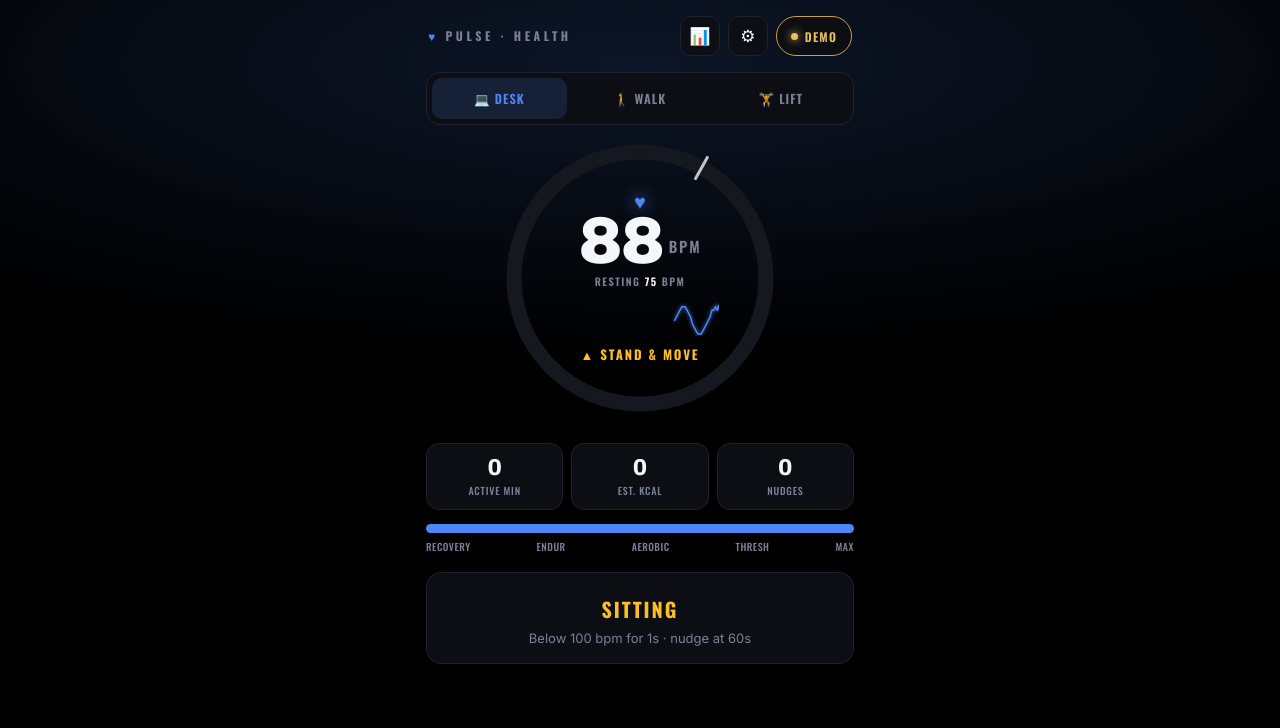
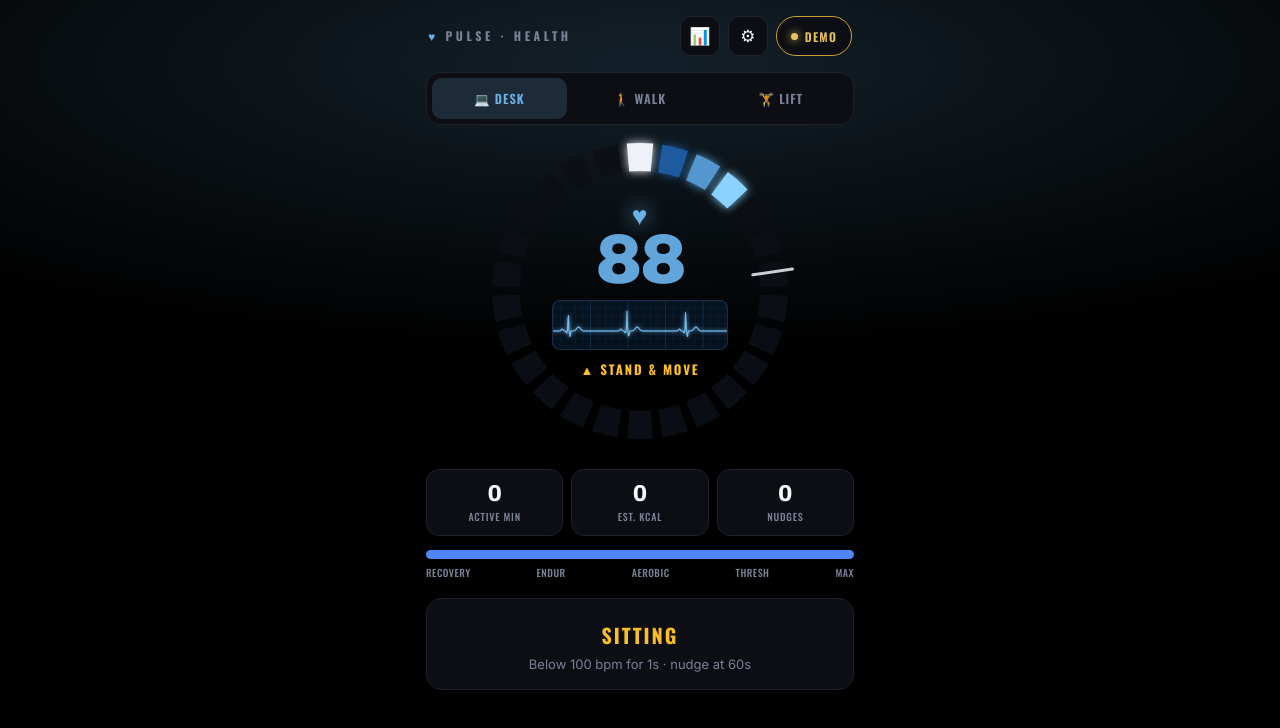
Before and after one commit to LeverageFX/Health_App, a plain HTML site: page index.html in a window 1280 px wide. Both pictures are taken after a click on the button "CONNECT". Drawn offline with nearby package versions, Linux system fonts and the light colour scheme.

Commit message:
Add files via upload

```diff
--- a/index.html
+++ b/index.html
@@ -42,23 +42,19 @@
   .tab.on{background:var(--accent-soft); color:var(--accent);}
 
   /* ring */
-  .ringbox{position:relative; width:290px; height:290px; margin:8px auto 0;}
-  .ringbox svg{position:absolute; inset:0;}
-  #track{stroke:#15181F;}
-  #prog{stroke:var(--accent); filter:drop-shadow(0 0 8px var(--accent)); transition:stroke .55s, stroke-dashoffset .5s cubic-bezier(.2,.7,.3,1), filter .55s;}
-  #floorTick{stroke:#EEF1F7; opacity:.8;}
-  #alertRing{stroke:#FBBF24; opacity:0;}
+  .ringbox{position:relative; width:316px; height:316px; margin:8px auto 0;}
+  .ringbox svg, .ringbox .center{position:absolute; inset:0;}
+  #alertRing{stroke:#FBBF24; opacity:0; fill:none;}
+  #floorTick{stroke:#EEF1F7; opacity:.85;}
   body.alarm #alertRing{animation:flash .7s ease-in-out infinite;}
   @keyframes flash{0%,100%{opacity:0;} 50%{opacity:.9;}}
-  .center{position:absolute; inset:0; display:flex; flex-direction:column; align-items:center; justify-content:center;}
-  .heart{font-size:20px; line-height:1; color:var(--accent); filter:drop-shadow(0 0 8px var(--accent)); transition:color .55s,filter .55s; animation:beat 1s ease-in-out infinite;}
+  .center{display:flex; flex-direction:column; align-items:center; justify-content:center;}
+  .heart{font-size:26px; line-height:1; color:var(--accent); filter:drop-shadow(0 0 10px var(--accent)); transition:color .55s,filter .55s; animation:beat 1s ease-in-out infinite; margin-bottom:2px;}
   @keyframes beat{0%,100%{transform:scale(1);} 16%{transform:scale(1.32);} 30%{transform:scale(1);} 44%{transform:scale(1.14);}}
-  .num{font-family:'Archivo'; font-weight:900; font-variant-numeric:tabular-nums; font-size:66px; line-height:.84; letter-spacing:-.03em; margin-top:2px;}
-  .num .bpmlab{font-family:'Oswald'; font-weight:600; font-size:15px; letter-spacing:.12em; color:var(--muted); margin-left:6px; vertical-align:middle;}
-  .rest-line{font-family:'Oswald'; font-weight:600; letter-spacing:.14em; text-transform:uppercase; font-size:10.5px; color:var(--muted); margin-top:3px;}
-  .rest-line b{color:var(--text); font-weight:700;}
-  #trace{display:block; width:158px; height:40px; margin:7px auto 0;}
-  .zone{font-family:'Oswald'; font-weight:700; letter-spacing:.14em; text-transform:uppercase; font-size:13px; color:var(--accent); margin-top:8px; transition:color .55s; min-height:16px; text-align:center; padding:0 12px;}
+  .num{font-family:'Archivo'; font-weight:900; font-variant-numeric:tabular-nums; font-size:70px; line-height:.84; letter-spacing:-.03em; color:var(--accent); transition:color .5s;}
+  .ecgwrap{margin-top:11px; width:176px; height:50px; border-radius:8px; background:rgba(13,38,66,.45); border:1px solid rgba(60,120,190,.28); overflow:hidden;}
+  .ecgwrap canvas{display:block; width:176px; height:50px;}
+  .zone{font-family:'Oswald'; font-weight:700; letter-spacing:.14em; text-transform:uppercase; font-size:13px; color:var(--accent); margin-top:9px; transition:color .55s; min-height:16px; text-align:center; padding:0 12px;}
   .zone .pct{color:var(--muted); font-weight:500; margin-left:6px;}
   .zone.warn{color:#FBBF24;}
 
@@ -129,24 +125,25 @@
     </div>
   </div>
 
+  <!-- ============ DO NOT REMOVE: MODE TABS (Desk / Walk / Lift) — core app feature ============ -->
   <div class="tabs">
     <div class="tab on" data-mode="desk">&#128187; Desk</div>
     <div class="tab" data-mode="walk">&#128694; Walk</div>
     <div class="tab" data-mode="lift">&#127947; Lift</div>
   </div>
+  <!-- ============ END MODE TABS ============ -->
 
   <div class="ringbox">
-    <svg width="290" height="290" viewBox="0 0 290 290">
-      <circle id="track" cx="145" cy="145" r="126" fill="none" stroke-width="15"/>
-      <circle id="prog" cx="145" cy="145" r="126" fill="none" stroke-width="15" stroke-linecap="round" stroke-dasharray="791.7" stroke-dashoffset="791.7" transform="rotate(-90 145 145)"/>
-      <circle id="alertRing" cx="145" cy="145" r="126" fill="none" stroke-width="3"/>
-      <line id="floorTick" x1="145" y1="19" x2="145" y2="42" stroke-width="3" stroke-linecap="round"/>
+    <svg width="316" height="316" viewBox="0 0 316 316">
+      <g id="segs"></g>
+      <circle id="alertRing" cx="158" cy="158" r="150" stroke-width="3"/>
+      <line id="floorTick" x1="158" y1="6" x2="158" y2="26" stroke-width="3" stroke-linecap="round"/>
     </svg>
     <div class="center">
       <div class="heart" id="heart" style="animation-play-state:paused">&hearts;</div>
-      <div class="num" id="num"><span id="numv">&mdash;</span><span class="bpmlab">BPM</span></div>
-      <div class="rest-line" id="restLine">resting <b>75</b> bpm</div>
-      <canvas id="trace" width="316" height="80"></canvas>
+      <div class="num" id="numv">&mdash;</div>
+      <div class="ecgwrap"><canvas id="ecg" width="352" height="100"></canvas></div>
+      <!-- DO NOT REMOVE: #zone is the live ZONE label AND the alert message channel (Stand & move / Keep moving) -->
       <div class="zone" id="zone">Connect your OH1</div>
     </div>
   </div>
@@ -200,14 +197,18 @@ const WORKOUTS = {
   "Leg Day":[{name:"Back Squat",sets:4,reps:"5-8",weight:185,rest:180},{name:"Romanian Deadlift",sets:3,reps:"8-10",weight:155,rest:120},{name:"Leg Press",sets:3,reps:"10-12",weight:270,rest:90},{name:"Leg Curl",sets:3,reps:"12-15",weight:80,rest:60},{name:"Calf Raise",sets:4,reps:"12-15",weight:120,rest:45}],
 };
 const ZONES=[{name:"Recovery",min:0,color:"#4F86F7"},{name:"Endurance",min:.6,color:"#2DD4BF"},{name:"Aerobic",min:.7,color:"#34D399"},{name:"Threshold",min:.8,color:"#FBBF24"},{name:"Max",min:.9,color:"#FB3B5C"}];
-const C=791.7, $=s=>document.querySelector(s), $$=s=>document.querySelectorAll(s);
+/* per-zone depth gradient [dark->bright] for the segmented ring blocks */
+const GRAD=[['#1E5B9E','#8AD2FF'],['#0E7A66','#62EDCB'],['#2C7A1E','#9BE86A'],['#9A6510','#FFCF5E'],['#9A2740','#FF7088']];
+/* ring geometry: N wide curved blocks, white top anchor (block 0 = resting baseline) */
+const RN=26, RCX=158, RCY=158, RRI=120, RRO=148, RGAP=1.8;
+const $=s=>document.querySelector(s), $$=s=>document.querySelectorAll(s);
 
 const S={ maxHR:185, restingHR:75, moveFloor:100, restFloor:110, nudgeDelay:60, weightLb:175, age:40, sex:'male', alert:'both', voiceURI:null };
 const st={ bpm:null, mode:'desk', src:null, btChar:null, demo:0, demoT:88,
   zoneSec:[0,0,0,0,0,0], activeSec:0, kcal:0, nudges:0, belowSince:null,
   workout:"Push Day", logged:{}, rest:{active:false,end:0,raf:0,spokeLow:false}, walkTarget:2, lastZi:-1, lastRedline:0, day:null };
 
-/* ---------- persistence (localStorage, on-device) ---------- */
+/* ===== DO NOT REMOVE: PERSISTENCE — settings + daily history saved on-device (localStorage) ===== */
 const data={ days:{} };
 function dateKey(d){d=d||new Date();return d.getFullYear()+'-'+String(d.getMonth()+1).padStart(2,'0')+'-'+String(d.getDate()).padStart(2,'0');}
 function saveSettings(){ try{ localStorage.setItem('pulse.settings', JSON.stringify(S)); }catch(e){} }
@@ -225,12 +226,31 @@ loadAll();
 
 /* ---------- helpers ---------- */
 function zoneFor(v){const f=v/S.maxHR;let z=ZONES[0];for(const zz of ZONES)if(f>=zz.min)z=zz;return{z,f,i:ZONES.indexOf(z)};}
-function frac(v){return Math.max(0,Math.min(1,(v/S.maxHR-.5)/.5));}
-function setAccent(c){document.documentElement.style.setProperty('--accent',c);const r=parseInt(c.slice(1,3),16),g=parseInt(c.slice(3,5),16),b=parseInt(c.slice(5,7),16);document.documentElement.style.setProperty('--accent-soft',`rgba(${r},${g},${b},.16)`);}
-function tickPos(v){const a=(-90+frac(v)*360)*Math.PI/180;return{x1:145+114*Math.cos(a),y1:145+114*Math.sin(a),x2:145+138*Math.cos(a),y2:145+138*Math.sin(a)};}
+/* fill runs from resting (top white block) to max HR around the ring */
+function frac(v){return Math.max(0,Math.min(1,(v-S.restingHR)/(S.maxHR-S.restingHR)));}
+function lerpHex(a,b,t){const A=[1,3,5].map(i=>parseInt(a.substr(i,2),16)),B=[1,3,5].map(i=>parseInt(b.substr(i,2),16));return '#'+A.map((v,k)=>Math.round(v+(B[k]-v)*t).toString(16).padStart(2,'0')).join('');}
+function setAccent(c){document.documentElement.style.setProperty('--accent',c);const r=parseInt(c.slice(1,3),16),g=parseInt(c.slice(3,5),16),b=parseInt(c.slice(5,7),16);document.documentElement.style.setProperty('--accent-soft',`rgba(${r},${g},${b},.18)`);}
+function rpol(r,deg){const a=deg*Math.PI/180;return [RCX+r*Math.cos(a), RCY+r*Math.sin(a)];}
+function rsector(a1,a2){const [ox1,oy1]=rpol(RRO,a1),[ox2,oy2]=rpol(RRO,a2),[ix2,iy2]=rpol(RRI,a2),[ix1,iy1]=rpol(RRI,a1);
+  return `M${ox1.toFixed(1)} ${oy1.toFixed(1)} A${RRO} ${RRO} 0 0 1 ${ox2.toFixed(1)} ${oy2.toFixed(1)} L${ix2.toFixed(1)} ${iy2.toFixed(1)} A${RRI} ${RRI} 0 0 0 ${ix1.toFixed(1)} ${iy1.toFixed(1)} Z`;}
+function drawSegs(){
+  const zi=zoneFor(st.bpm==null?S.restingHR:st.bpm).i, [dk,lt]=GRAD[zi], step=360/RN, half=step/2;
+  const active = st.bpm==null?0:Math.round(frac(st.bpm)*(RN-1));
+  let s='';
+  for(let i=0;i<RN;i++){
+    const c=-90+i*step, d=rsector(c-half+RGAP, c+half-RGAP);
+    let fill, glow='', op=1;
+    if(i===0){ fill='#EEF2F8'; glow='filter:drop-shadow(0 0 5px #EEF2F8);'; }          // white top = resting anchor
+    else if(i<=active){ const t=active>1?(i-1)/(active-1):1; fill=lerpHex(dk,lt,t); glow=`filter:drop-shadow(0 0 5px ${fill});`; }
+    else { fill='#0C0F16'; op=.92; }                                                    // dark unlit side
+    s+=`<path d="${d}" fill="${fill}" style="${glow}" opacity="${op}"/>`;
+  }
+  $('#segs').innerHTML=s;
+}
+function tickPos(v){const a=(-90+frac(v)*360)*Math.PI/180;return{x1:RCX+(RRI-6)*Math.cos(a),y1:RCY+(RRI-6)*Math.sin(a),x2:RCX+(RRO+6)*Math.cos(a),y2:RCY+(RRO+6)*Math.sin(a)};}
 function fmtMin(sec){return Math.floor(sec/60);}
 
-/* ---------- floor state per mode ---------- */
+/* ===== DO NOT REMOVE: FLOOR + ALERT LOGIC per mode (Desk nudge / Walk pace / Lift rest) ===== */
 function floorState(){
   if(st.bpm==null) return {floor:S.moveFloor, level:'ok', msg:''};
   if(st.mode==='lift'){
@@ -252,16 +272,17 @@ function floorState(){
   return {floor:f, level:'ok', msg:''};
 }
 
-/* ---------- render ring ---------- */
+/* ---------- render ring (segmented gradient blocks + white top anchor) ---------- */
 function renderRing(){
   const heart=$('#heart'), numv=$('#numv'), zEl=$('#zone');
-  $('#restLine').innerHTML='resting <b>'+S.restingHR+'</b> bpm';
+  drawSegs();
   if(st.bpm==null){
-    numv.textContent='—'; zEl.textContent='Connect your OH1'; zEl.classList.remove('warn');
-    heart.style.animationPlayState='paused'; document.body.classList.remove('alarm'); drawTrace(); return;
+    numv.textContent='—'; numv.style.color=''; zEl.textContent='Connect your OH1'; zEl.classList.remove('warn');
+    heart.style.animationPlayState='paused'; document.body.classList.remove('alarm'); return;
   }
-  const {z,f}=zoneFor(st.bpm); setAccent(z.color);
-  $('#prog').setAttribute('stroke-dashoffset',(C*(1-frac(st.bpm))).toFixed(1));
+  const {z,f,i}=zoneFor(st.bpm); const [dk,lt]=GRAD[i];
+  setAccent(lerpHex(dk,lt,.72));
+  numv.style.color=lerpHex(dk,lt,.62);
   numv.textContent=Math.round(st.bpm);
   heart.style.animationPlayState='running'; heart.style.animationDuration=(60/Math.max(45,Math.min(200,st.bpm)))+'s';
   const t=tickPos(floorState().floor), fl=$('#floorTick');
@@ -270,24 +291,31 @@ function renderRing(){
   document.body.classList.toggle('alarm', fs.level==='alarm');
   if(fs.level==='alarm'||fs.level==='soft'){ zEl.classList.add('warn'); zEl.innerHTML=fs.msg; }
   else { zEl.classList.remove('warn'); zEl.innerHTML=z.name+'<span class="pct">'+Math.round(f*100)+'% max</span>'; }
-  drawTrace();
 }
 
-/* ---------- live HR trace (real recent BPM) ---------- */
-const trace=[], TRACE_MAX=90;
-function drawTrace(){
-  const cv=$('#trace'); if(!cv)return; const ctx=cv.getContext('2d'); const W=cv.width,H=cv.height;
-  ctx.clearRect(0,0,W,H);
-  if(trace.length<2)return;
-  const lo=Math.min.apply(null,trace), hi=Math.max.apply(null,trace), rng=Math.max(10,hi-lo);
-  const col=(getComputedStyle(document.documentElement).getPropertyValue('--accent')||'#4F86F7').trim();
-  const step=W/(TRACE_MAX-1), L=trace.length;
-  const pts=trace.map((v,i)=>[ W-(L-1-i)*step, H-4-((v-lo)/rng)*(H-12) ]);
-  ctx.beginPath(); ctx.moveTo(pts[0][0],pts[0][1]);
-  for(let i=1;i<pts.length;i++){const a=pts[i-1],b=pts[i],mx=(a[0]+b[0])/2;ctx.quadraticCurveTo(a[0],a[1],mx,(a[1]+b[1])/2);ctx.quadraticCurveTo(mx,(a[1]+b[1])/2,b[0],b[1]);}
-  ctx.lineJoin='round'; ctx.lineCap='round'; ctx.strokeStyle=col; ctx.lineWidth=3; ctx.shadowColor=col; ctx.shadowBlur=9; ctx.stroke();
-  const e=pts[pts.length-1]; ctx.beginPath(); ctx.fillStyle=col; ctx.shadowBlur=12; ctx.arc(e[0],e[1],3.5,0,7); ctx.fill();
+/* ---------- ECG: blue grid + spiky PQRST trace, scrolls at your real BPM ---------- */
+const _ecg=$('#ecg'), _ectx=_ecg?_ecg.getContext('2d'):null, _EW=_ecg?_ecg.width:0, _EH=_ecg?_ecg.height:0;
+let _ephase=0,_elast=0;
+function ecgVal(p){let y=0;
+  y+=0.10*Math.exp(-Math.pow((p-0.18)/0.022,2)); y-=0.10*Math.exp(-Math.pow((p-0.255)/0.010,2));
+  y+=1.00*Math.exp(-Math.pow((p-0.285)/0.007,2)); y-=0.28*Math.exp(-Math.pow((p-0.315)/0.010,2));
+  y+=0.20*Math.exp(-Math.pow((p-0.46)/0.045,2)); return y;}
+function drawECG(){
+  if(!_ectx)return; const W=_EW,H=_EH;
+  _ectx.clearRect(0,0,W,H);
+  _ectx.lineWidth=1; _ectx.strokeStyle='rgba(60,120,190,0.16)';
+  for(let x=0;x<=W;x+=15){_ectx.beginPath();_ectx.moveTo(x,0);_ectx.lineTo(x,H);_ectx.stroke();}
+  for(let y=0;y<=H;y+=15){_ectx.beginPath();_ectx.moveTo(0,y);_ectx.lineTo(W,y);_ectx.stroke();}
+  _ectx.strokeStyle='rgba(70,140,215,0.30)';
+  for(let x=0;x<=W;x+=75){_ectx.beginPath();_ectx.moveTo(x,0);_ectx.lineTo(x,H);_ectx.stroke();}
+  if(st.bpm==null)return;
+  const {i}=zoneFor(st.bpm),[dk,lt]=GRAD[i],col=lerpHex(dk,lt,.82), ppb=W/3.0, base=H*0.60, amp=H*0.40;
+  _ectx.beginPath();
+  for(let x=0;x<W;x++){ const bb=(W-1-x)/ppb; const p=((_ephase-bb)%1+1)%1; const y=base-ecgVal(p)*amp; if(x===0)_ectx.moveTo(x,y); else _ectx.lineTo(x,y); }
+  _ectx.strokeStyle=col; _ectx.lineWidth=2.3; _ectx.lineJoin='round'; _ectx.lineCap='round'; _ectx.shadowColor=col; _ectx.shadowBlur=8; _ectx.stroke(); _ectx.shadowBlur=0;
 }
+function ecgLoop(ts){ const dt=_elast?(ts-_elast)/1000:0; _elast=ts; const rate=st.bpm?st.bpm/60:0; _ephase=(_ephase+dt*rate)%1; drawECG(); requestAnimationFrame(ecgLoop); }
+requestAnimationFrame(ecgLoop);
 
 /* ---------- render stats ---------- */
 function renderStats(){
@@ -345,7 +373,7 @@ function startRest(sec){
   loop(); renderPanel();
 }
 
-/* ---------- alerts (beep + iPhone built-in voice) ---------- */
+/* ===== DO NOT REMOVE: ALERTS — beep + iPhone built-in voice (desk nudge, redline, rest sag) ===== */
 let actx, voices=[], primed=false;
 function beep(n=2){ try{ actx=actx||new (window.AudioContext||window.webkitAudioContext)(); if(actx.state==='suspended')actx.resume(); let t=actx.currentTime;
   for(let i=0;i<n;i++){const o=actx.createOscillator(),g=actx.createGain();o.type='sine';o.frequency.value=880;o.connect(g);g.connect(actx.destination);g.gain.setValueAtTime(.0008,t);g.gain.exponentialRampToValueAtTime(.4,t+.02);g.gain.exponentialRampToValueAtTime(.0008,t+.2);o.start(t);o.stop(t+.22);t+=.3;} }catch(e){} }
@@ -357,14 +385,13 @@ if('speechSynthesis'in window){ loadVoices(); speechSynthesis.onvoiceschanged=lo
 const DESK_PHRASES=["Time to stand up and move.","Let's get moving — stand up and walk.","Heart rate's low. Stand and walk it up."];
 function fireNudge(){ st.nudges++; alertOut(DESK_PHRASES[Math.floor(Math.random()*DESK_PHRASES.length)],3); if(navigator.vibrate)navigator.vibrate([220,120,220,120,220]); document.body.classList.add('nudge'); setTimeout(()=>document.body.classList.remove('nudge'),2200); renderStats(); }
 
-/* ---------- 1s loop ---------- */
+/* ===== DO NOT REMOVE: 1s LOOP — stats, daily rollover, Desk nudge, redline + rest-sag voice ===== */
 function kcalMin(hr){const w=S.weightLb/2.2046,a=S.age;let v=S.sex==='male'?(-55.0969+.6309*hr+.1988*w+.2017*a)/4.184:(-20.4022+.4472*hr-.1263*w+.074*a)/4.184;return Math.max(0,v);}
 setInterval(()=>{
   if(st.bpm==null)return;
   const tk=dateKey();
   if(tk!==st.day){ flush(); st.day=tk; st.activeSec=0; st.kcal=0; st.nudges=0; st.zoneSec=[0,0,0,0,0,0]; st.logged={}; }
   st.zoneSec[zoneFor(st.bpm).i]++; st.kcal+=kcalMin(st.bpm)/60;
-  trace.push(st.bpm); if(trace.length>TRACE_MAX)trace.shift();
   if(st.bpm>=S.moveFloor)st.activeSec++;
   if(st.mode==='desk'){
     if(st.bpm<S.moveFloor){ if(st.belowSince==null)st.belowSince=Date.now(); if(Date.now()-st.belowSince>=S.nudgeDelay*1000){fireNudge();st.belowSince=Date.now();} }
@@ -393,8 +420,8 @@ async function connect(){
   }catch(err){ if(err&&err.name==='NotFoundError')return; }}
   startDemo();
 }
-function disconnect(){ if(st.btChar){try{st.btChar.stopNotifications();}catch(e){}st.btChar=null;} if(st.demo){clearInterval(st.demo);st.demo=0;} st.bpm=null; trace.length=0; setConn(null); render(); }
-function startDemo(){ setConn('demo'); st.bpm=85; trace.length=0; for(let i=0;i<24;i++)trace.push(82+Math.round(Math.sin(i/3)*4)); if(actx&&actx.state==='suspended')actx.resume();
+function disconnect(){ if(st.btChar){try{st.btChar.stopNotifications();}catch(e){}st.btChar=null;} if(st.demo){clearInterval(st.demo);st.demo=0;} st.bpm=null; setConn(null); render(); }
+function startDemo(){ setConn('demo'); st.bpm=85; if(actx&&actx.state==='suspended')actx.resume();
   st.demo=setInterval(()=>{ const base = st.mode==='desk'?86:(st.mode==='walk'?120:108);
     if(st.src==='demo' && Math.abs(st.demoT-base)>40) st.demoT=base;
     st.demoT+= (base-st.demoT)*0.04 + (Math.random()-0.5)*5;
@@ -404,7 +431,7 @@ function startDemo(){ setConn('demo'); st.bpm=85; trace.length=0; for(let i=0;i<
 }
 $('#conn').onclick=connect;
 
-/* ---------- mode tabs ---------- */
+/* ===== DO NOT REMOVE: MODE TABS handler (Desk / Walk / Lift switching) ===== */
 $$('.tab').forEach(t=>t.onclick=()=>{st.mode=t.dataset.mode;$$('.tab').forEach(x=>x.classList.remove('on'));t.classList.add('on');st.belowSince=null;if(st.src==='demo')st.demoT= st.mode==='desk'?86:(st.mode==='walk'?120:108);render();});
 
 /* ---------- workout sheet ---------- */
```
